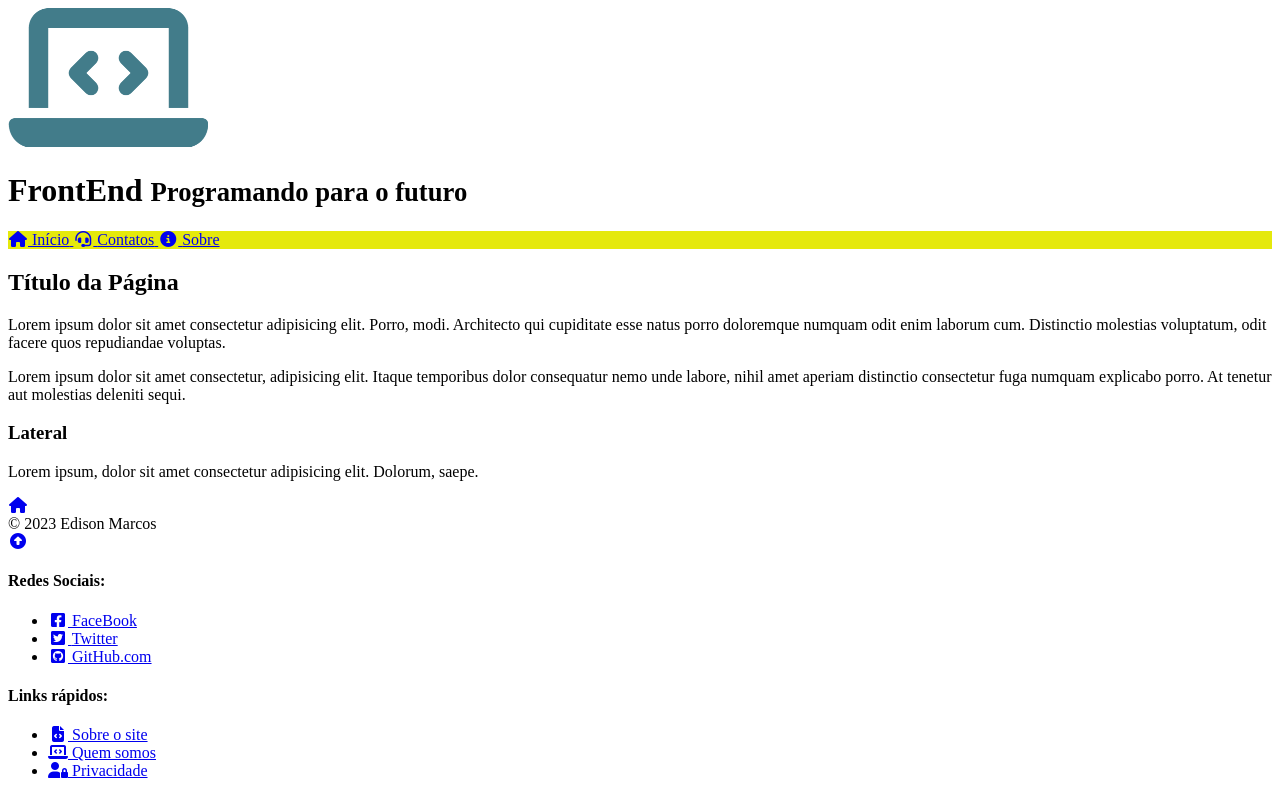
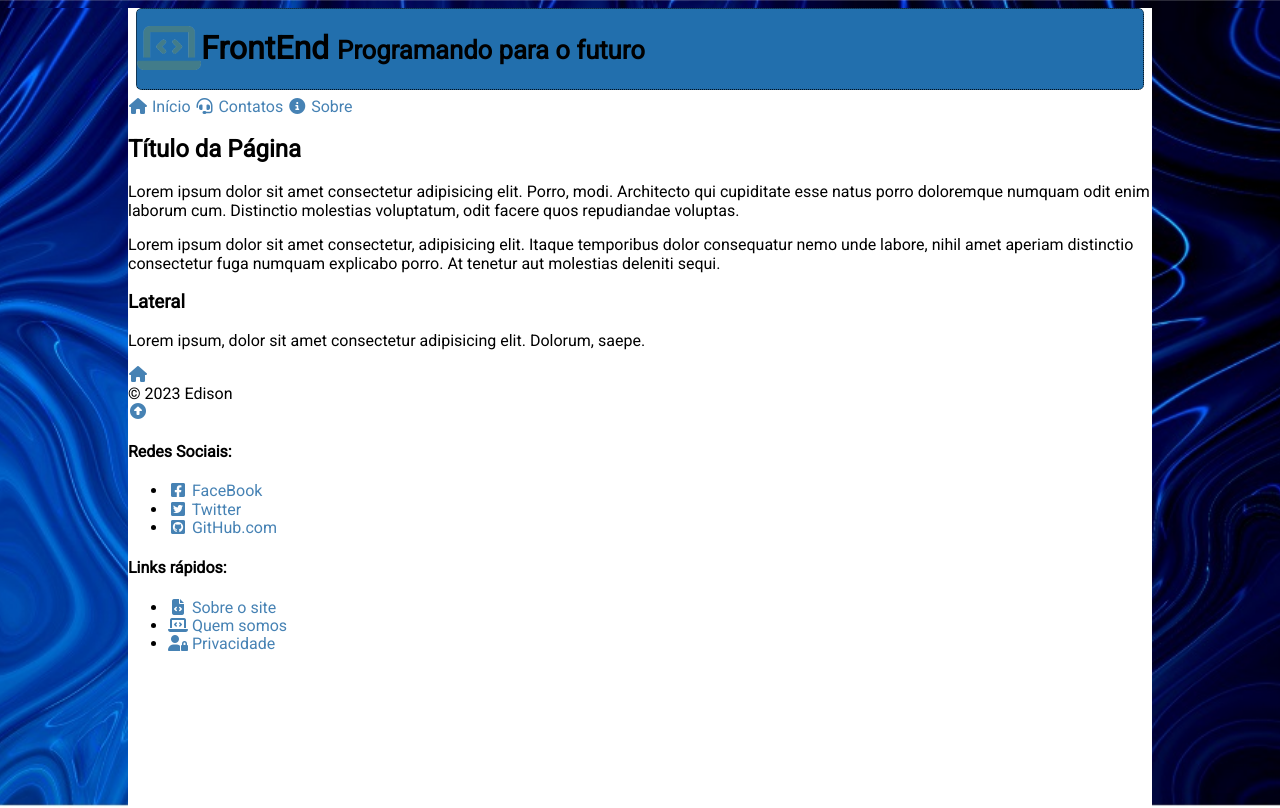
Before and after one commit to Dev-Edison/FrontEnd, a plain HTML site: page template.html in a window 1280 px wide. Drawn offline with nearby package versions, Linux system fonts and the light colour scheme.

Commit message:
2023.04.03

```diff
--- a/index.css
+++ b/index.css
@@ -3,5 +3,87 @@
 |* By Edison
 |*/
 
+/* Importa algumas bibliotecas externas. */
 @import url('https://fonts.googleapis.com/css2?family=Roboto&display=swap');
-@import url("https://cdnjs.cloudflare.com/ajax/libs/font-awesome/6.4.0/css/all.min.css");
+@import url('https://cdnjs.cloudflare.com/ajax/libs/font-awesome/6.4.0/css/all.min.css');
+@import url('https://cdnjs.cloudflare.com/ajax/libs/normalize/8.0.1/normalize.min.css');
+
+/*RESET - Normalize */
+* {
+    box-sizing: border-box;
+    outline: none;
+}
+
+html,
+body {
+    position: relative;
+    width: 100%;
+    height: 100%;
+    padding: 0;
+    margin: 0;
+}
+
+a {
+    color: steelblue;
+    text-decoration: none;
+}
+
+a:hover {
+    color: orangered;
+    text-decoration: underline;
+}
+
+/* Define a fonte e o funco padrão da página */
+
+html,
+body {
+    font-family: roboto, sans-serif;
+    /* Criamos uma nova unidade chamada 'rem' → 1rem = 16px */
+    font-size: 16px;
+    /* Fundo */
+    /* background-attachment: fixed; */
+
+    background-color: rgb(0, 0, 89);
+    background-attachment: fixed;
+    background-image: url('/img/background01.jpg');
+    background-position: center;
+    background-repeat: no-repeat;
+    background-size: cover;
+
+
+}
+
+/* Limiter e centralize a página usando 'wrap' */
+
+#wrap {
+    position: relative;
+
+    background-color: rgb(255, 255, 255);
+    height: 100%;
+    width: 100%;
+    max-width: 1024px;
+    margin: auto;
+}
+
+/* Renderiza cabeçalho. */
+#wrap>header {
+    background-color: rgb(34, 111, 173);
+    margin: 0.5rem;
+    border-radius: .35rem;
+    border: 1px dotted rgb(0, 0, 0);
+    display: flex;
+    align-items: center;
+
+
+}
+
+#wrap>header a {
+    font-size: 4rem;
+    color: orange;
+    -webkit-text-stroke: 1px black;
+}
+
+
+#wrap>header img {
+    width: 4rem;
+}
--- a/template.html
+++ b/template.html
@@ -4,9 +4,12 @@
 <head>
     <meta charset="UTF-8">
     <meta name="viewport" content="width=device-width, initial-scale=1.0">
+    <meta name="description" content="Site para apresentação dos conceitos de front-end.">
+    <meta name="author" descrition="André Luferat &lt;andre@luferat.net&gt;">
+    <meta name="keywords" description="JavaScript, HTML5, CSS3, semântica, mobile-first, responsividade, api, rest">
     <link rel="stylesheet" href="/index.css">
+    <link rel="shortcut icon" href="/img/logo.png">
     <title>FrontEnd</title>
-
 </head>
 
 <body>
@@ -14,13 +17,15 @@
     <!-- WRAP -->
     <div id="wrap">
 
-        <a href="top"></a>
+        <!-- Âncora para o topo da página → #top -->
+        <a id="top"></a>
 
         <!-- Cabeçalho -->
-        <header style="background-color: rgb(255, 255, 255);">
-            <a href="/">
-                <img src="/img/logo.png" alt="Logotipo de FrontEnd.">
-            </a>
+        <header>
+            <!-- Usando uma imagem como logotipo. -->
+            <!-- <a href="/"><img src="/img/logo.alfa.png" alt="Logotipo de FrontEnd."></a> -->
+            <!-- Usando Font Awesome como logotipo. -->
+            <a href="/"><img src="/img/logo.png" alt="Logotipo de FrontEnd."></a>
             <h1>
                 FrontEnd
                 <small>Programando para o futuro</small>
@@ -28,11 +33,18 @@
         </header>
 
         <!-- Menu -->
-        <nav style="background-color: rgb(229, 233, 12);">
+        <nav>
+            <!-- Item de menu -->
             <a href="/">
+
+                <!-- Ícone do item do menu -->
                 <i class="fa-solid fa-house fa-fw"></i>
+
+                <!-- Label do item do menu -->
                 <span>Início</span>
             </a>
+
+            <!-- Os outros itens seguem o mesmo padrão acima -->
             <a href="/contacts">
                 <i class="fa-solid fa-headset fa-fw"></i>
                 <span>Contatos</span>
@@ -40,9 +52,7 @@
             <a href="/about">
                 <i class="fa-solid fa-circle-info fa-fw"></i>
                 <span>Sobre</span>
-
             </a>
-
         </nav>
 
         <!-- Conteúdo principal -->
@@ -58,7 +68,8 @@
                     unde labore, nihil amet aperiam distinctio consectetur fuga numquam explicabo porro. At tenetur aut
                     molestias deleniti sequi.</p>
             </article>
-            <!-- Conteúdo adicional -->
+
+            <!-- Conteúdo adicional / Barra lateral -->
             <aside>
                 <h3>Lateral</h3>
                 <p>Lorem ipsum, dolor sit amet consectetur adipisicing elit. Dolorum, saepe.</p>
@@ -69,18 +80,18 @@
         <!-- Rodapé -->
         <footer>
 
-            <!-- Primeira linha -->
+            <!-- Primeira linha do rodapé -->
             <div class="footer-top">
                 <a href="/">
                     <i class="fa-solid fa-house fa-fw"></i>
                 </a>
-                <div>&copy; 2023 Edison Marcos</div>
+                <div>&copy; 2023 Edison</div>
                 <a href="#top">
                     <i class="fa-solid fa-circle-up fa-fw"></i>
                 </a>
             </div>
 
-            <!-- Segunda linha -->
+            <!-- Segunda linha do rodapé -->
             <div class="footer-bottom">
 
                 <div class="footer-bottom-left">
@@ -138,6 +149,7 @@
     </div>
     <!-- Fim do WRAP -->
 
+    <!-- Carga do JavaScript -->
     <script src="https://cdnjs.cloudflare.com/ajax/libs/jquery/3.6.4/jquery.min.js"></script>
     <script src="/index.js"></script>
 
```
Also changed, not shown: index.html (+1 -1 lines), img/background01.jpg (added).
